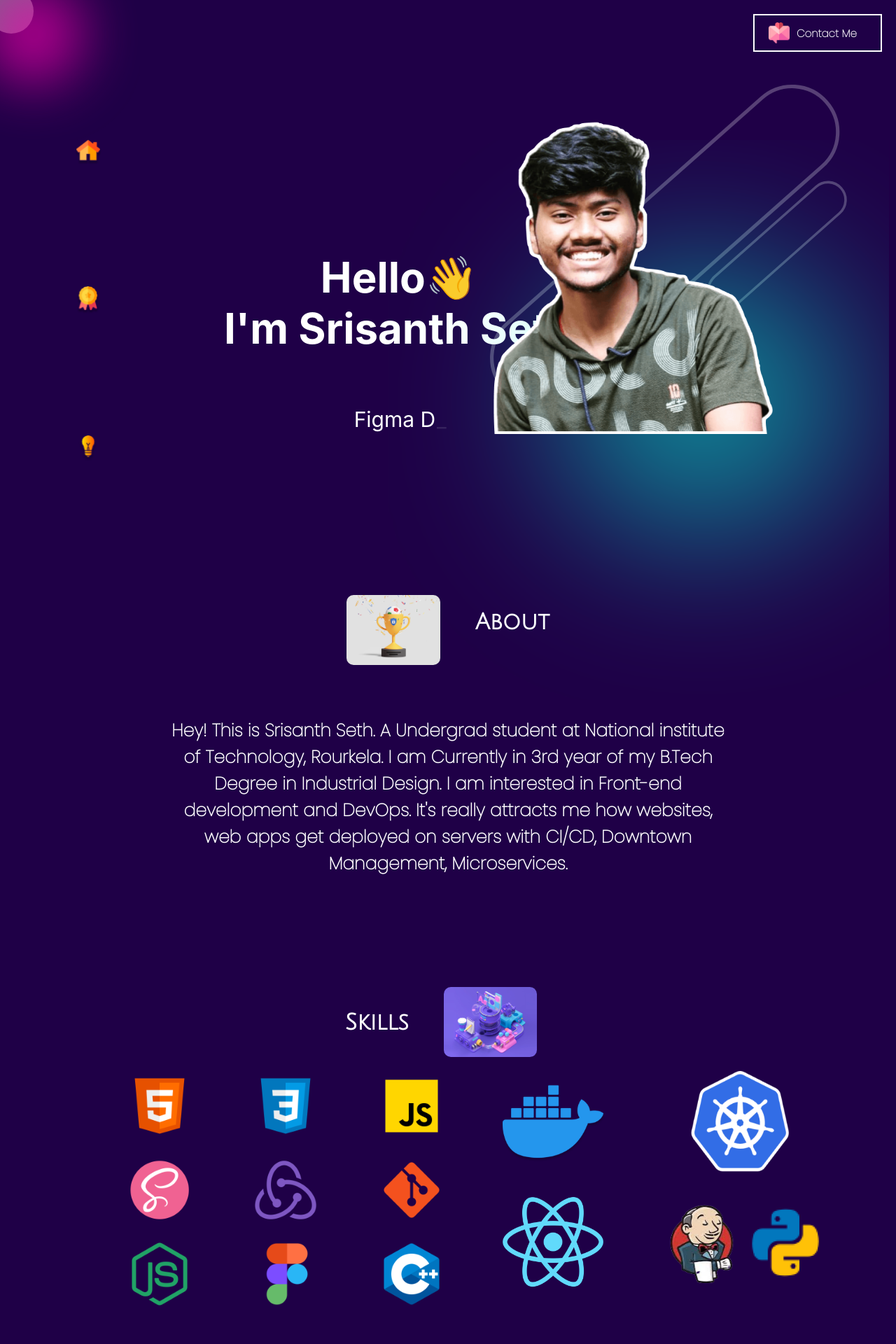
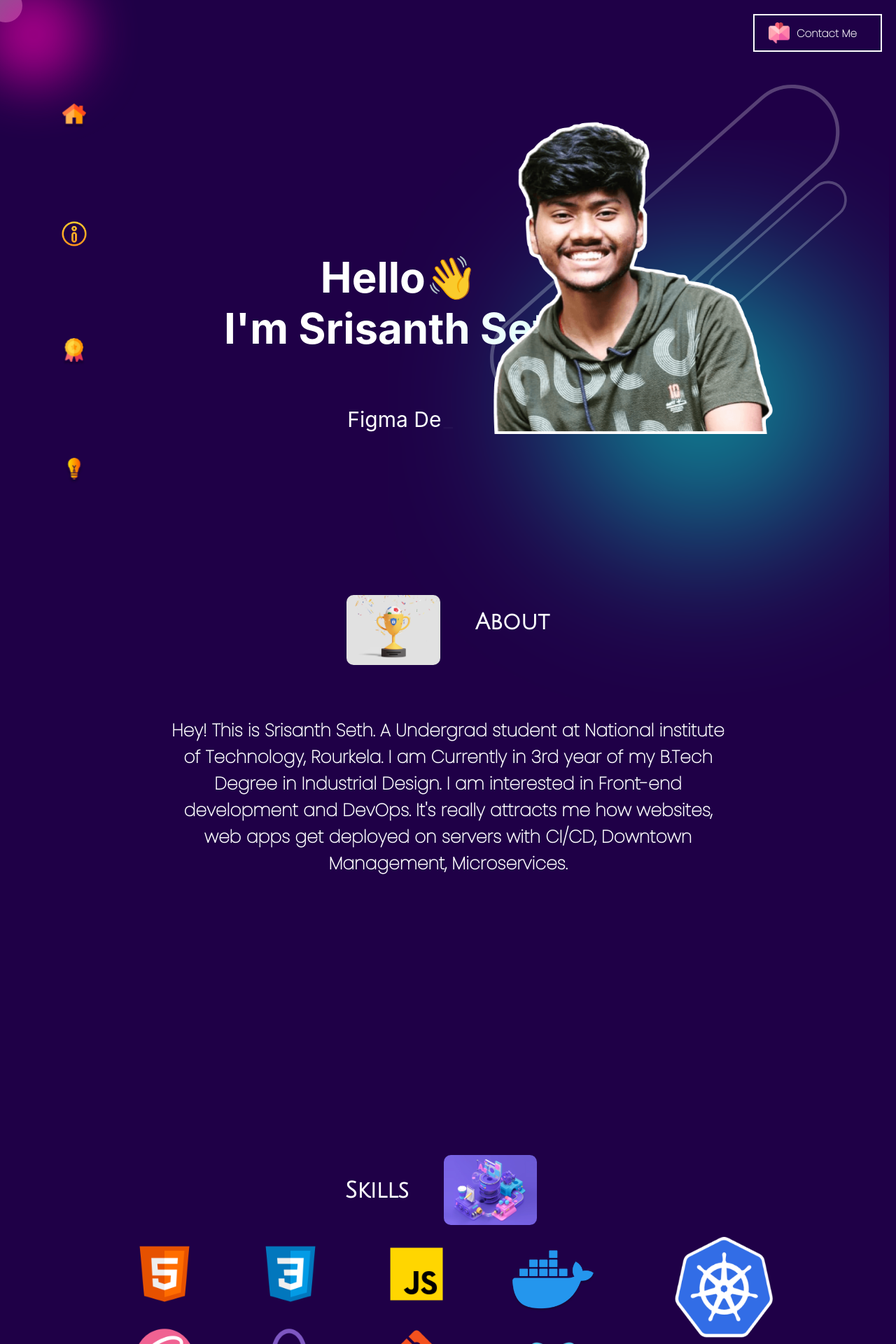
Before and after one commit to sri766/Portfolio, a React (Create React App) app: page / in a window 1280 px wide. Shown: the top 1920 px of the page at 70% size. Built offline with nearby package versions, Linux system fonts and the light colour scheme.

Commit message:
added info in navbar, inprove navigation

```diff
--- a/src/Components/Contact.js
+++ b/src/Components/Contact.js
@@ -8,16 +8,20 @@ const Contact = () => {
       <h1>Let's Connect</h1>
       <ul>
         <li>
-          <a href='https://twitter.com/SrisanthSeth'>Twitter </a><img src="./images/twitter.png" alt="twitter" style={{ height:'30px'}}></img>
+          <a href='https://twitter.com/SrisanthSeth' target="_blank" rel="noreferrer noopener">Twitter </a>
+          <img src="./images/twitter.png" alt="twitter" style={{ height:'30px'}}></img>
         </li>
         <li>
-          <a href='https://www.instagram.com/sri_santh._/'>Instagram</a><img src="./images/instagram.png" alt="instagram" style={{ height:'30px'}}></img>
+          <a href='https://www.instagram.com/sri_santh._/' target="_blank" rel="noreferrer noopener">Instagram</a>
+          <img src="./images/instagram.png" alt="instagram" style={{ height:'30px'}}></img>
         </li>
         <li>
-          <a href='https://www.linkedin.com/in/srisanth-seth-51b54b225/'>LinkedIn</a><img src="./images/linkedin.png" alt="linkedin" style={{ height:'30px'}}></img>
+          <a href='https://www.linkedin.com/in/srisanth-seth-51b54b225/' target="_blank" rel="noreferrer noopener">LinkedIn</a>
+          <img src="./images/linkedin.png" alt="linkedin" style={{ height:'30px'}}></img>
         </li>
         <li>
-          <a href='https://github.com/sri766'>Github</a><img src="./images/github.png" alt="github" style={{ height:'30px'}}></img>
+          <a href='https://github.com/sri766' target="_blank" rel="noreferrer noopener">Github</a>
+          <img src="./images/github.png" alt="github" style={{ height:'30px'}}></img>
         </li>
       </ul>
       <div class="card">
--- a/src/Components/Navbar.js
+++ b/src/Components/Navbar.js
@@ -23,9 +23,24 @@ const Navbar = () => {
       >
         <img src="/images/Home.svg" alt="homeIcon"></img>
       </button>
+
       <button
         onClick={() => {
-          window.scrollTo({top: 1080, left: 1080, behavior: 'smooth'});
+          window.scrollTo({top: 750, left: 750, behavior: 'smooth'});
+        }}
+
+        style={{
+          background:'none',
+          border: 'none',
+
+        }}
+      >
+        <img src="/images/information.png" alt="homeIcon"></img>
+      </button>
+
+      <button
+        onClick={() => {
+          window.scrollTo({top: 1500, left: 1500, behavior: 'smooth'});
         }}
 
         style={{
@@ -36,9 +51,11 @@ const Navbar = () => {
       >
         <img src="/images/skills.svg" alt="homeIcon"></img>
       </button>
+
+
       <button
         onClick={() => {
-          window.scrollTo({top: 1850, left: 1850, behavior: 'smooth'});
+          window.scrollTo({top: 2350, left: 2350, behavior: 'smooth'});
         }}
 
         style={{
@@ -49,6 +66,8 @@ const Navbar = () => {
       >
         <img src="/images/projects.svg" alt="homeIcon"></img>
       </button>
+
+
       </div>
   )
 }
--- a/src/Components/Navbar.scss
+++ b/src/Components/Navbar.scss
@@ -4,7 +4,7 @@
     display: flex;
     justify-content: space-evenly;
     align-items: center;
-    padding: 30px 100px;
+    padding: 20px 80px;
     height: 100vh;
 
     img{
--- a/src/Pages/About.scss
+++ b/src/Pages/About.scss
@@ -1,5 +1,5 @@
 .about{
-   height: 70vh;
+   height: 100vh;
    font-family: 'Julius Sans One', sans-serif;
    font-weight: 600;
    text-align: center;
--- a/src/Pages/Home.js
+++ b/src/Pages/Home.js
@@ -63,7 +63,7 @@ const Home = () => {
         <br/>
         <Typewriter className='type'
           words={['MERN Developer', 'DevOps Engineer', 'Figma Designer', 'Student @ NIT Rourkela']}
-          loop={5}
+          loop={12}
           cursor
           cursorStyle='_'
           typeSpeed={70}
--- a/src/Pages/Home.scss
+++ b/src/Pages/Home.scss
@@ -17,8 +17,8 @@
     }
 
     .cursor{
-        height: 64px;
-        width:64px;
+        height: 48px;
+        width: 48px;
         background-color: rgba(202, 202, 202, 0.497);
         border-radius: 50%;
         border-color: aliceblue;
@@ -41,7 +41,7 @@
     }
 
     .contactMe{
-        position: absolute;
+        position: fixed;
         top:20px;
         right: 20px;
         height: 50px;
@@ -75,6 +75,7 @@
             &:hover{
                 background-color: rgb(255, 255, 255);
                 color: black;
+
             }
         }
     }
--- a/src/Pages/Project.scss
+++ b/src/Pages/Project.scss
@@ -29,6 +29,9 @@
                 img{
                     height: 300px;
                     width: 400px;
+                }
+                &:hover{
+                    transform: scale(1.045);
                 }
             }
             .projectContent1{
@@ -73,6 +76,9 @@
                     height: 300px;
                     width: 400px;
                 }
+                &:hover{
+                    transform: scale(1.045);
+                }
             }
             .projectContent2{
                 height: 100px;
--- a/src/Pages/Skill.scss
+++ b/src/Pages/Skill.scss
@@ -1,5 +1,5 @@
 .skill{
-    height: 100%;
+    height: 100vh;
     font-family: 'Julius Sans One', sans-serif;
     font-weight: 700;
     padding: 0 20px 20px 0;
@@ -25,6 +25,7 @@
         margin-top: 20px;
         display: flex;
         justify-content: space-evenly;
+        height: 60%;
         .container{
             height: 100px;
             margin-left: 100px;
@@ -59,8 +60,8 @@
             gap: 15px;
             .docker{
                 img{
-                    height: 150px;
-                    width: 150px;
+                    height: 120px;
+                    width: 120px;
 
                     &:hover{
                         transform: scale(1.2);
@@ -70,8 +71,8 @@
             }
             .react{
                 img{
-                    height: 150px;
-                    width: 150px;
+                    height: 120px;
+                    width: 120px;
 
                     &:hover{
                         transform: scale(1.2);
@@ -82,10 +83,10 @@
 
         .mid-skill{
             .kubernetes{
-                height: 150px;
-                width: 150px;
+                height: 120px;
+                width: 120px;
                 display: flex;
-                margin-left: 40px;
+                margin: 12px 0px 20px 40px;
                 justify-content: center;
                 align-items: center;
                 img{
@@ -102,7 +103,7 @@
                 display: flex;
                 align-items: center;
                 justify-content: center;
-                margin-top: 35px;
+                margin-top: 4rem;
                 img{
                     height: 120px;
                     width: 120px;
```
Also changed, not shown: public/images/information.png (added), src/Pages/Skill.js (line endings or trailing spaces).
